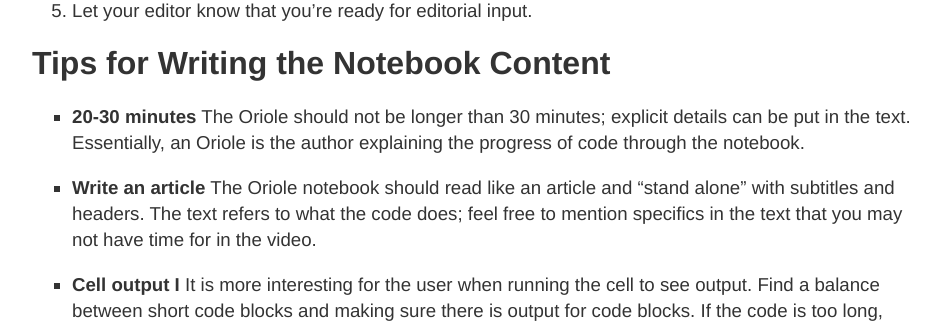
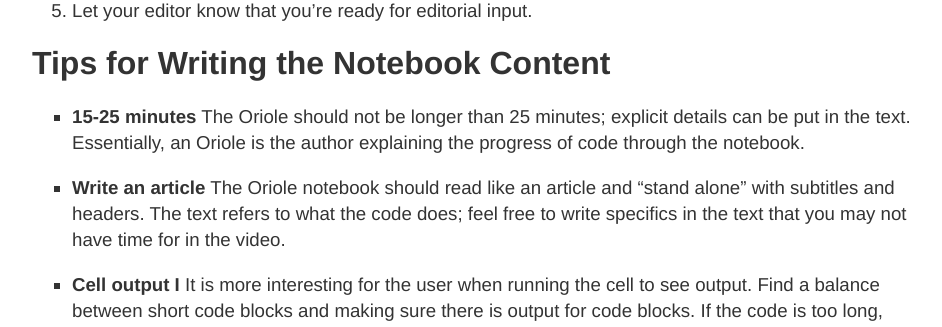
Before and after one commit to oreillymedia/production-resources, a Jekyll site: the page built from oriole/index.md, in a window 1280 px wide and 900 px high, scrolled down 1941 px. Shown: the part 154-481 px from the top of the window, without its empty margins (160-1102 px from the left). Built offline with Jekyll 4.4.1, drawn with Linux system fonts in a browser that asks for light colours.

Commit message:
reduced Oriole length from 20-30 to 15-25min

```diff
--- a/oriole/index.md
+++ b/oriole/index.md
@@ -65,9 +65,9 @@
 
 # Tips for Writing the Notebook Content<a name="writing"></a>
 
-* __20-30 minutes__ The Oriole should not be longer than 30 minutes; explicit details can be put in the text. Essentially, an Oriole is the author explaining the progress of code through the notebook.
+* __15-25 minutes__ The Oriole should not be longer than 25 minutes; explicit details can be put in the text. Essentially, an Oriole is the author explaining the progress of code through the notebook.
 
-* __Write an article__ The Oriole notebook should read like an article and "stand alone" with subtitles and headers. The text refers to what the code does; feel free to mention specifics in the text that you may not have time for in the video.
+* __Write an article__ The Oriole notebook should read like an article and "stand alone" with subtitles and headers. The text refers to what the code does; feel free to write specifics in the text that you may not have time for in the video.
 
 * __Cell output I__ It is more interesting for the user when running the cell to see output. Find a balance between short code blocks and making sure there is output for code blocks. If the code is too long, break it into multiple blocks.
 
```
